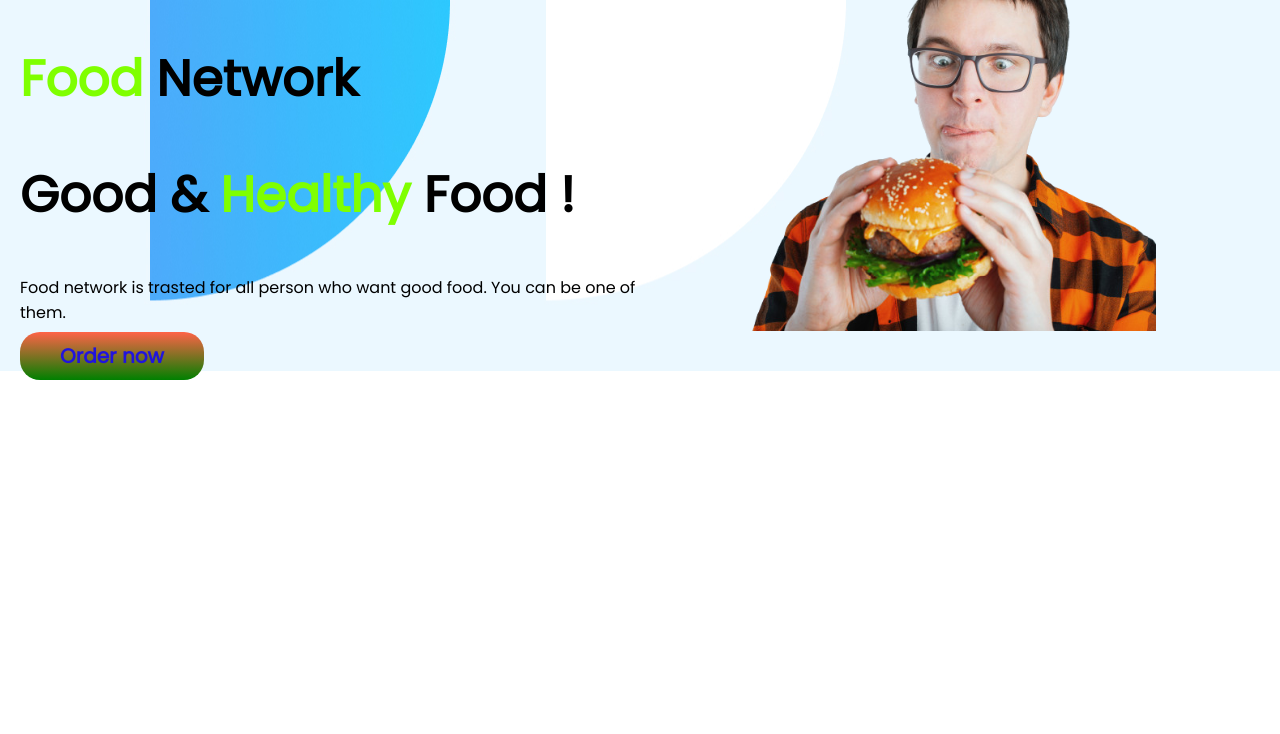
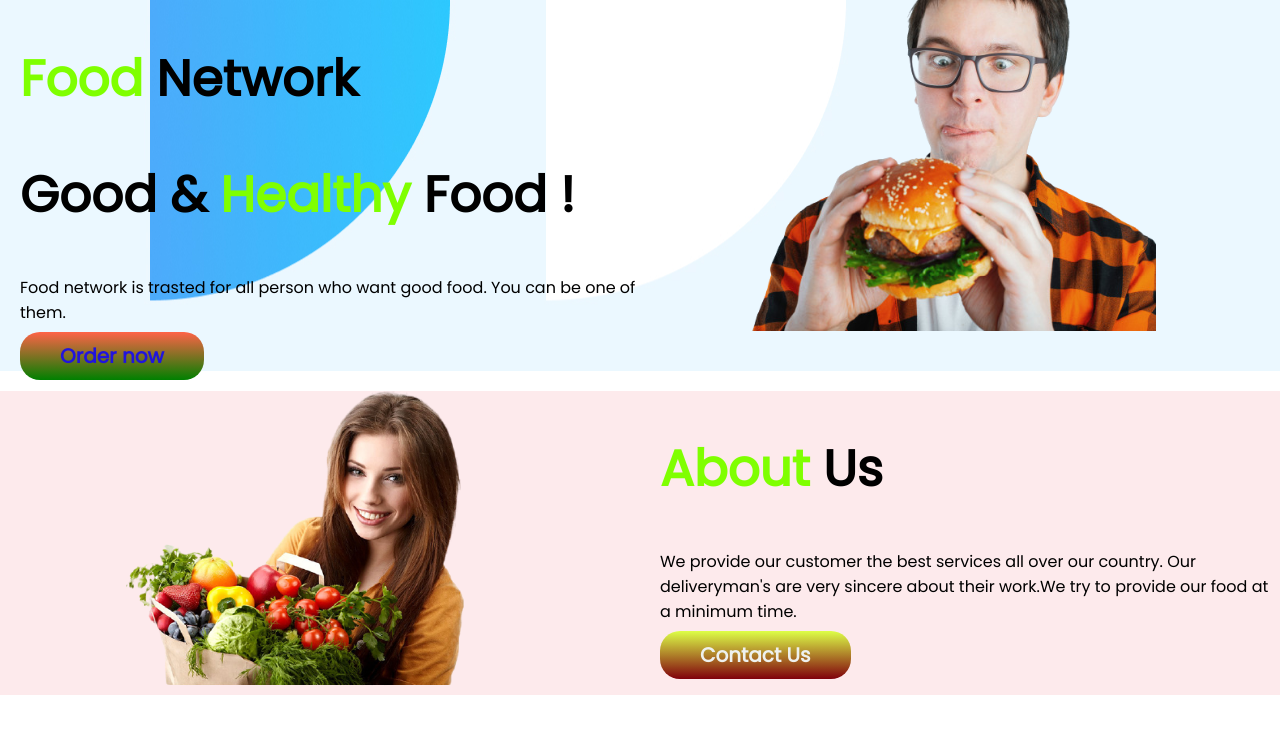
Before and after one commit to sabuj1698/Food-Network, a plain HTML site: page index.html in a window 1280 px wide. Drawn offline with Linux system fonts and the light colour scheme.

Commit message:
third-net commit

```diff
--- a/index.html
+++ b/index.html
@@ -22,5 +22,15 @@
             <img src="male/young-guy-holding-fresh-burger_79782-176-removebg-preview.png" alt="">
         </div>
     </section>
+    <section class="middle-section">
+        <div class="div-width">
+            <img src="female/kisspng-healthy-diet-food-eating-nutrition-woman-diet-5b20e260c13c04.3441013515288817607915-removebg-preview.png" alt="">
+        </div>
+        <div class="div-width">
+            <H1 class=""><span class="head-color">About</span> Us</H1>
+            <p>We provide our customer the best services all over our country. Our deliveryman's are very sincere about their work.We try to provide our food at a minimum time.</p>
+            <a class="ancor-2" target="_blank" href="https://www.foodpanda.com.bd/city/dhaka">Contact Us</a>
+        </div>
+    </section>
 </body>
 </html>
--- a/net.css
+++ b/net.css
@@ -4,6 +4,7 @@ body{
 }
 section{
     display: flex;
+    margin-bottom: 20px;
 }
 .top-section{
     background-image: url(shapes/Frame\ 57.jpg);
@@ -32,3 +33,15 @@ div img{
     font-size: 20px;
     border-radius: 20px;
 }
+.middle-section{
+    background-image: url(shapes/Frame\ 58.jpg);
+}
+.ancor-2{
+    text-decoration: none;
+    background-image: linear-gradient(rgb(221, 255, 71), rgb(128, 0, 11));
+    padding: 10px 40px;
+    font-weight: 700;
+    color:rgb(238, 241, 238);
+    font-size: 20px;
+    border-radius: 20px;
+}
```
